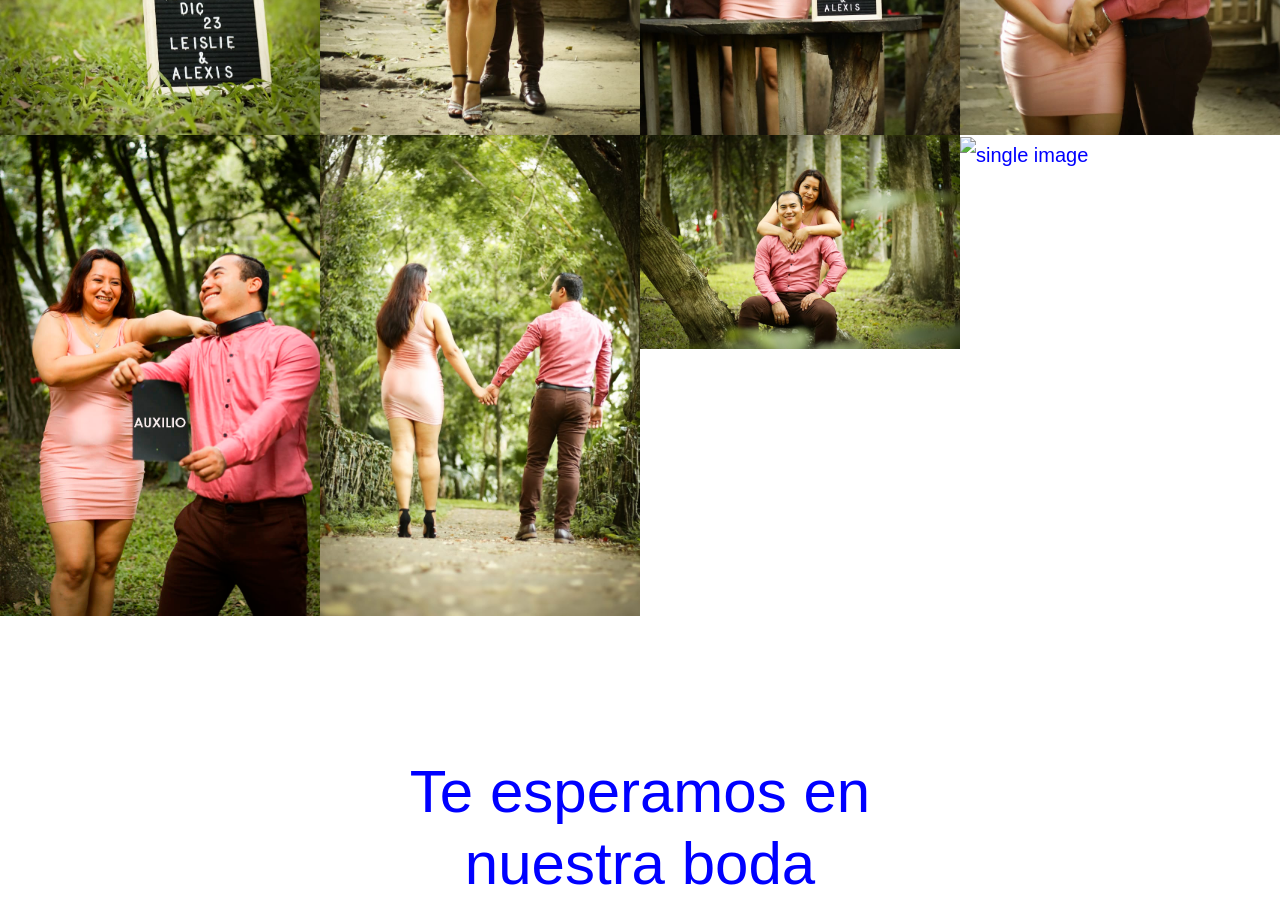
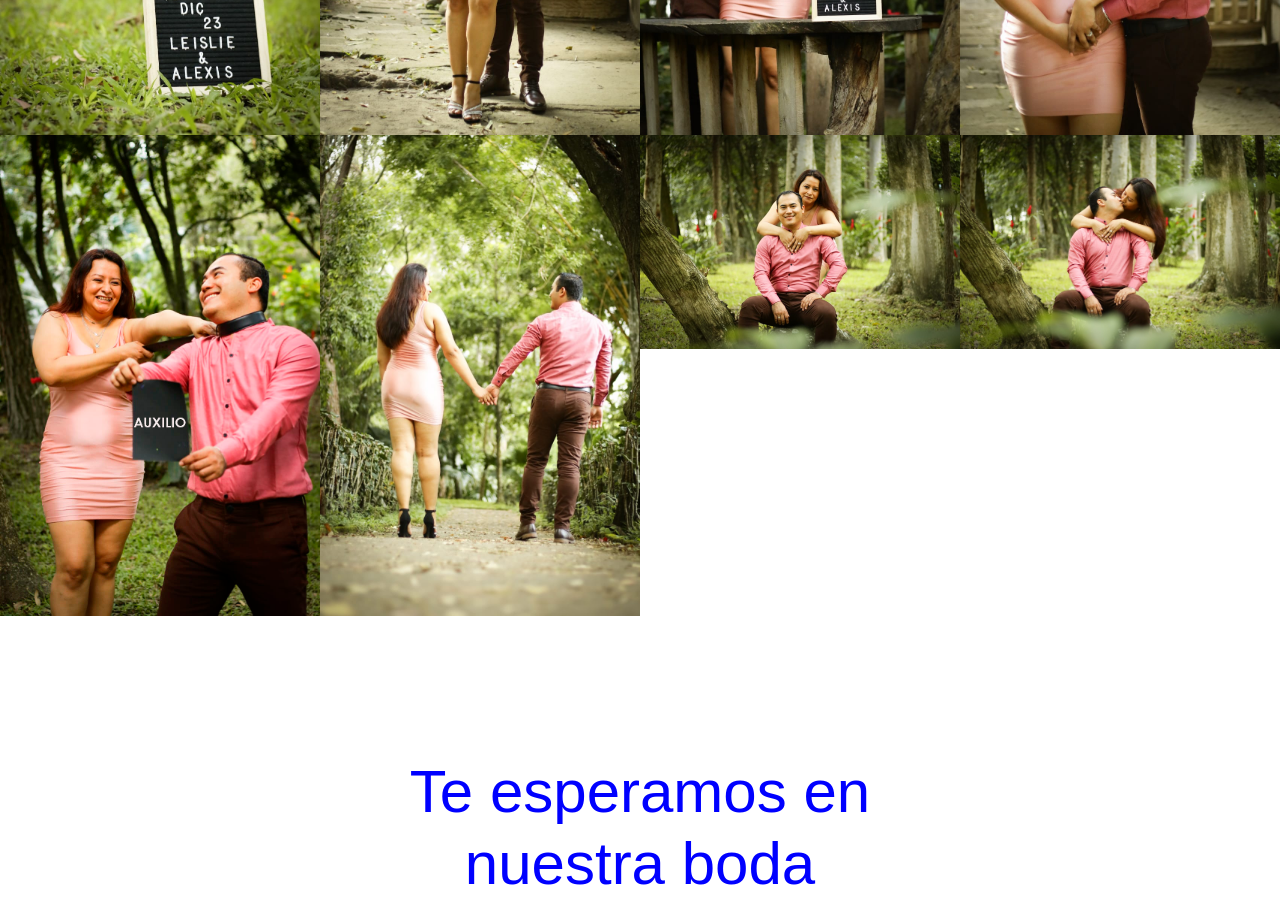
Before and after one commit to eventos-ba/bodacivil, a plain HTML site: page index.html in a window 1280 px wide. Shown: the part 2800-3723 px from the top of the page. Drawn offline with Linux system fonts and the light colour scheme; a web font is replaced by a local one.

Commit message:
Update index.html

```diff
--- a/index.html
+++ b/index.html
@@ -212,8 +212,8 @@
 							</a>
 						</li>
 						<li>
-							<a href="images/gallery-16.jpeg">
-								<img class="img-fluid" src="images/gallery-16.jpeg" alt="single image">
+							<a href="images/gallery-16.jpg">
+								<img class="img-fluid" src="images/gallery-16.jpg" alt="single image">
 								<span class="overlay"><i class="fa fa-heart-o" aria-hidden="true"></i></span>
 							</a>
 						</li>
```
